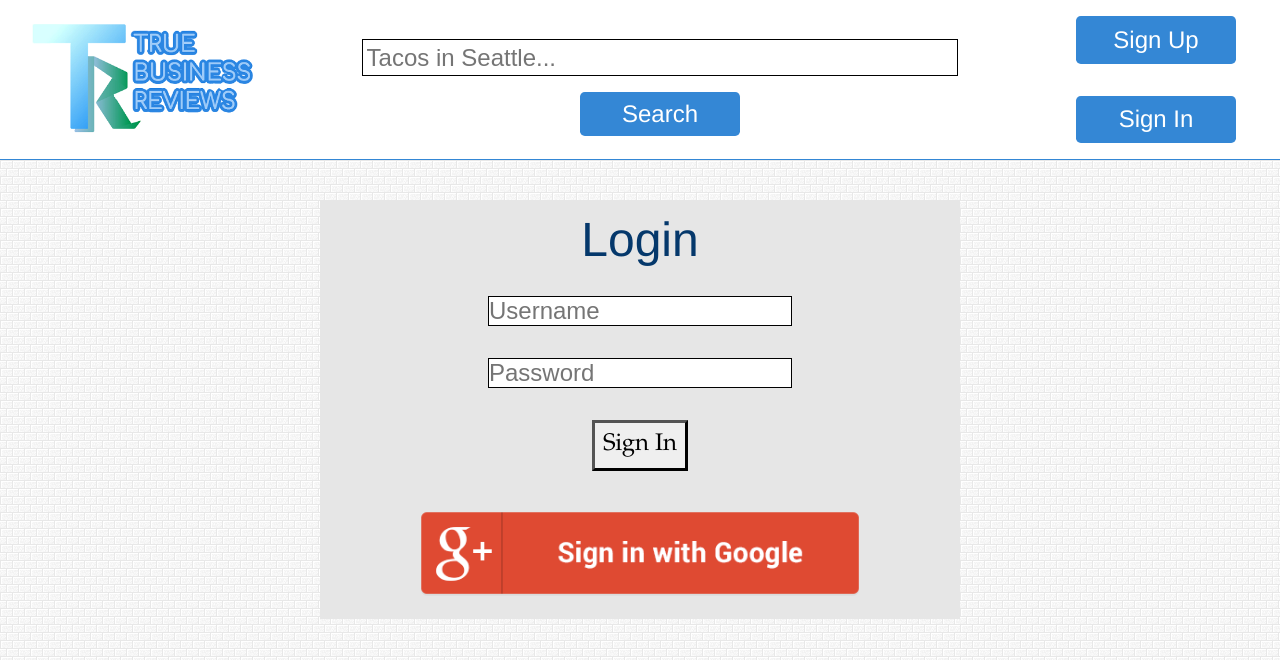
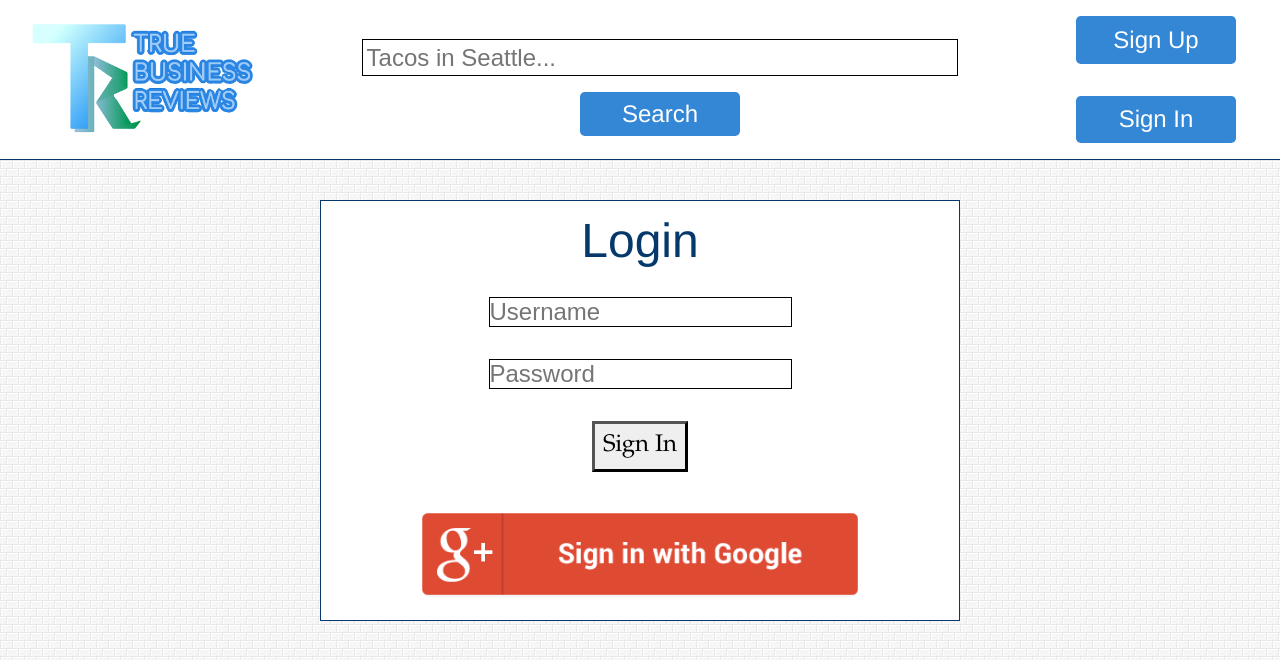
Before and after one commit to BloomTech-Labs/CS10-business-review, a React (Create React App) app in the folder true-business/: page /signin in a window 1280 px wide. Shown: the top 660 px of the page. Built offline with nearby package versions, Linux system fonts and the light colour scheme; no server answers; what react-stripe-elements would draw is missing.

Commit message:
SIgnUp/SignIn Styled

```diff
--- a/true-business/src/css/NavBar.css
+++ b/true-business/src/css/NavBar.css
@@ -12,9 +12,10 @@
   margin: 0;
   cursor: default;
   color: #05386b;
-  background: white;
+  background: #ffffff;
+  border: 0.1rem solid #05386b;
+  border-width: 0 0 0.1rem 0;
   position: fixed;
-  border-bottom: 0.1rem solid #3487d5;
   z-index: 5;
   max-height: 20vh;
 }
--- a/true-business/src/css/SignIn.css
+++ b/true-business/src/css/SignIn.css
@@ -25,11 +25,11 @@
   font-family: Helvetica Neue, Helvetica, Arial, sans-serif;
   font-size: 2rem;
   line-height: 1;
-  padding: 0;
+  padding: 1rem;
   margin: 0;
   color: #05386b;
-  background: #e6e6e6;
-  padding: 1rem;
+  background: #ffffff;
+  border: 0.1rem solid #05386b;
   cursor: default;
 }
 .signin .signin-container .signin-container__header {
--- a/true-business/src/css/SignUp.css
+++ b/true-business/src/css/SignUp.css
@@ -27,8 +27,9 @@
   padding: 0;
   margin: 0;
   cursor: default;
+  background: #ffffff;
+  border: 0.1rem solid #05386b;
   color: #05386b;
-  background: #e6e6e6;
   padding: 1rem;
 }
 .signup .signup-container .signup-container__header {
@@ -84,6 +85,7 @@
 }
 .signup .signup-container .signup-container__form .signup-container__input {
   border: 0.1rem solid black;
+  background: #efeff1;
   margin: 1rem;
   width: 75%;
   font-size: 1.5rem;
--- a/true-business/src/less/NavBar.less
+++ b/true-business/src/less/NavBar.less
@@ -2,9 +2,9 @@
 
 .navbar {
   .containers(@width: 100vw, @flexDirection:row, @justifyContent: space-between, @height: 20vh);
-  background: white;
+  .backAndBorder();
+  border-width: 0 0 .1rem 0;
   position: fixed;
-  border-bottom: 0.1rem solid @buttonBG;
   z-index: 5;
   max-height: 20vh;
   .navbar__logo {
--- a/true-business/src/less/SignIn.less
+++ b/true-business/src/less/SignIn.less
@@ -6,10 +6,8 @@
   min-height: 100%;
   cursor: default;
   .signin-container {
-    .containers(@width: 50%);
-    color: @textColor;
-    background: @elementBackground;
-    padding: 1rem;
+    .containers(@width: 50%, @padding: 1rem);
+    .backAndBorder();
     cursor: default;
     .signin-container__header {
       font-size: 3rem;
--- a/true-business/src/less/SignUp.less
+++ b/true-business/src/less/SignUp.less
@@ -6,8 +6,8 @@
   cursor: default;
   .signup-container {
     .containers(@width: 50%);
+    .backAndBorder();
     color: @textColor;
-    background: @elementBackground;
     padding: 1rem;
     .signup-container__header {
       font-size: 3rem;
@@ -25,6 +25,7 @@
       }
       .signup-container__input {
         border: 0.1rem solid black;
+        background: @elementBG;
         margin: 1rem;
         width: 75%;
         font-size: 1.5rem;
```
